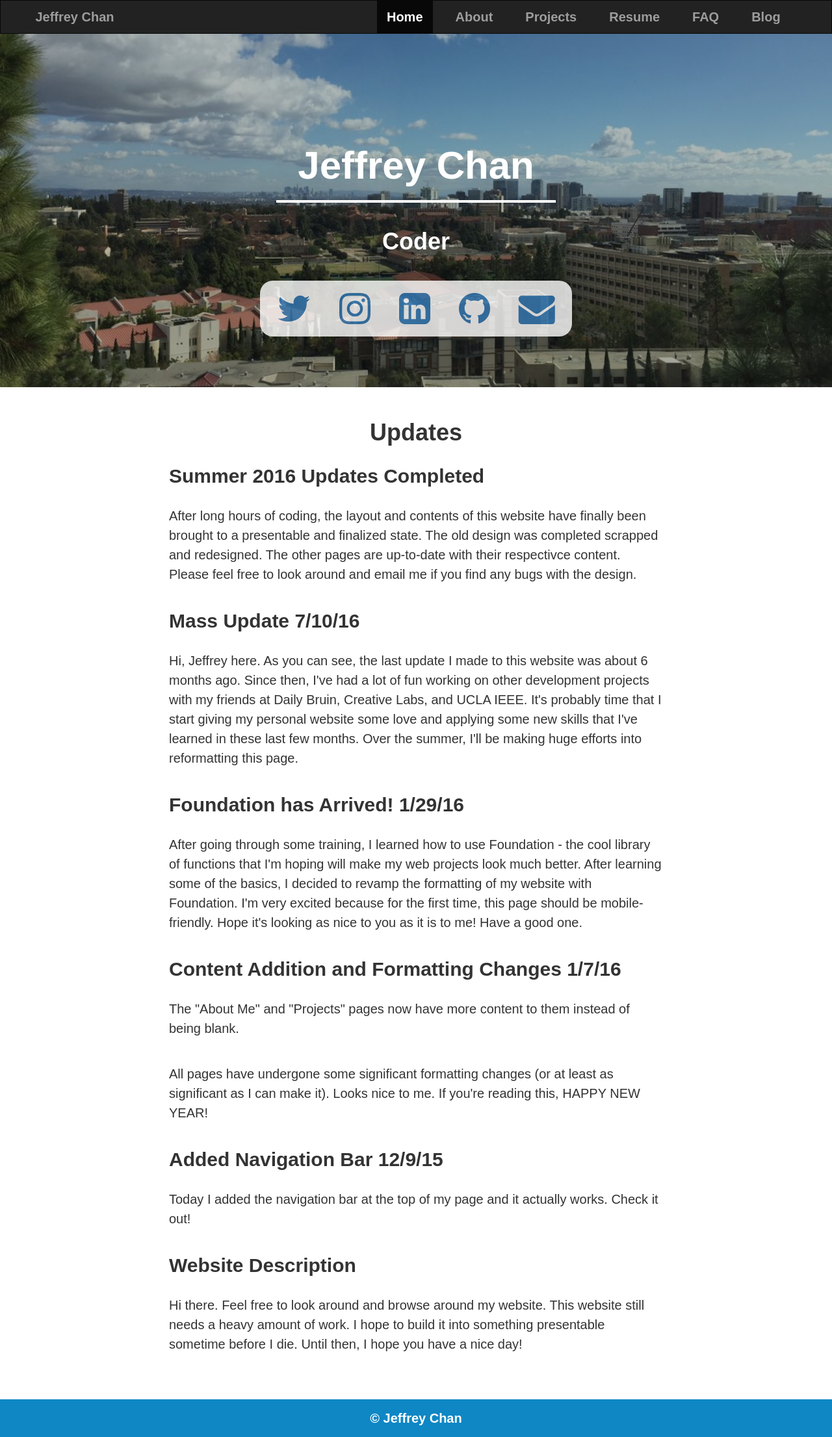
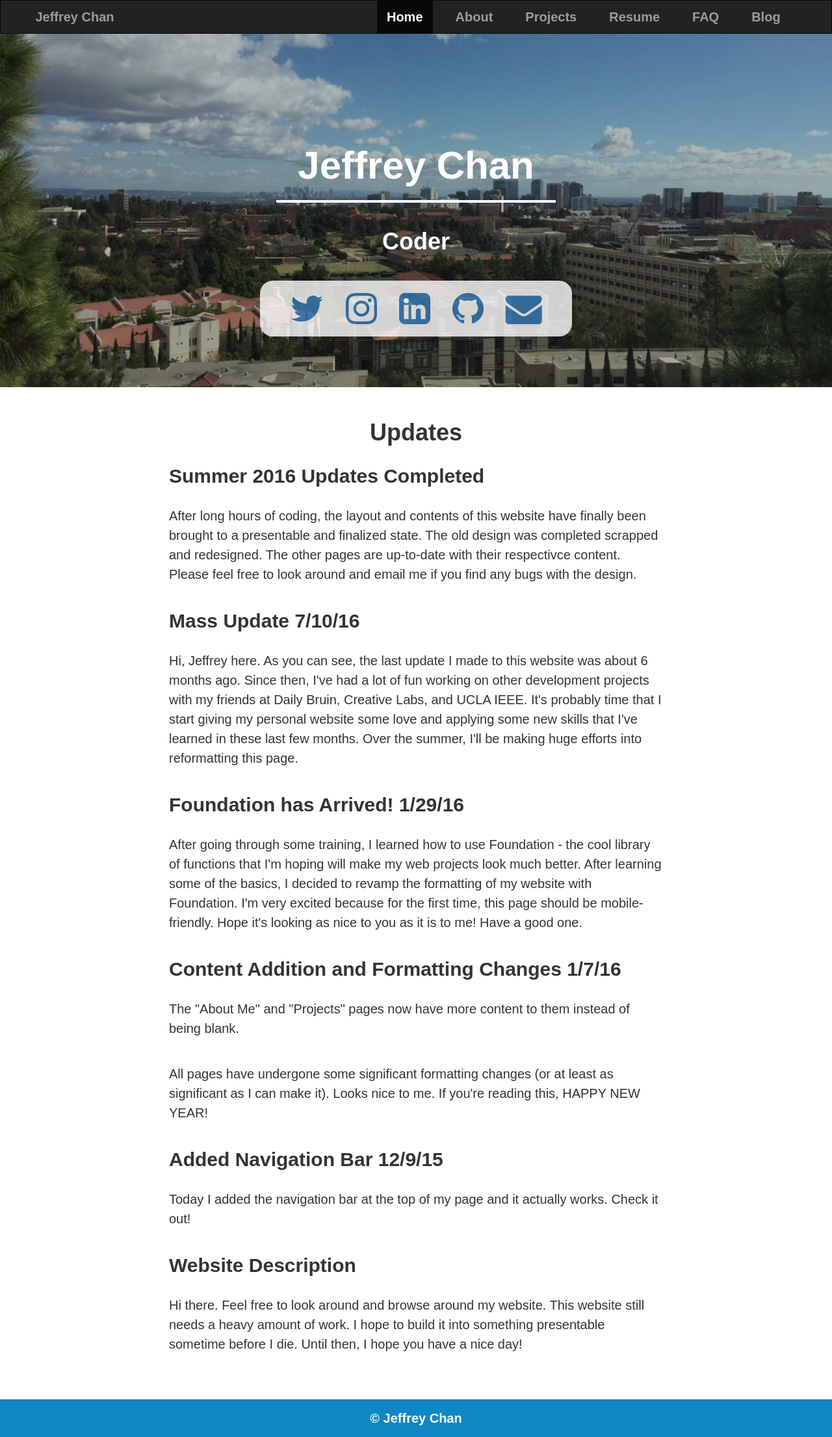
Before and after one commit to jeffreyxchan/jeffreyxchan.github.io, a Jekyll site: the page index.html, which Jekyll copies as it is, in a window 1280 px wide. Shown: the whole page at 65% size. Built offline with Jekyll 4.4.1, drawn with Linux system fonts in a browser that asks for light colours; nearby versions of some CDN libraries.

Commit message:
Adjusted images

```diff
--- a/css/index.css
+++ b/css/index.css
@@ -49,7 +49,7 @@ p, h1 {
 }
 
 .fa {
-    margin: 0px 20px;
+    margin: 0px 15px;
 }
 
 /* ANNOUNCEMENTS */
--- a/html/projects.html
+++ b/html/projects.html
@@ -110,7 +110,7 @@
             </div>
             <div class='col-md-3'>
                 <a href='../images/projects/proximity.JPG'>
-                    <img src='../images/projects/proximity.JPG' style='width: 100%; -webkit-transform: rotate(90deg); margin-top: 25px;' />
+                    <img src='../images/projects/proximity.JPG' style='width: 100%;' />
                 </a>
             </div>
             <div class='col-md-3'>
--- a/index.html
+++ b/index.html
@@ -20,7 +20,7 @@
     <link rel='stylesheet' type='text/css' href='../css/navbar.css' />
     <link rel='stylesheet' type='text/css' href='../css/footer.css' />
 
-    <!-- Personal JavaScript -->
+     <!-- Personal JavaScript -->
     <script src='../js/index.js'></script>
 
 </head>
@@ -104,4 +104,4 @@
         <p>&copy; Jeffrey Chan</p>
     </div>
 </body>
-</HTML>
+</html>
```
Also changed, not shown: images/projects/blinker.JPG, images/projects/piano.JPG, images/projects/proximity-pcb.JPG, 2 other files.
